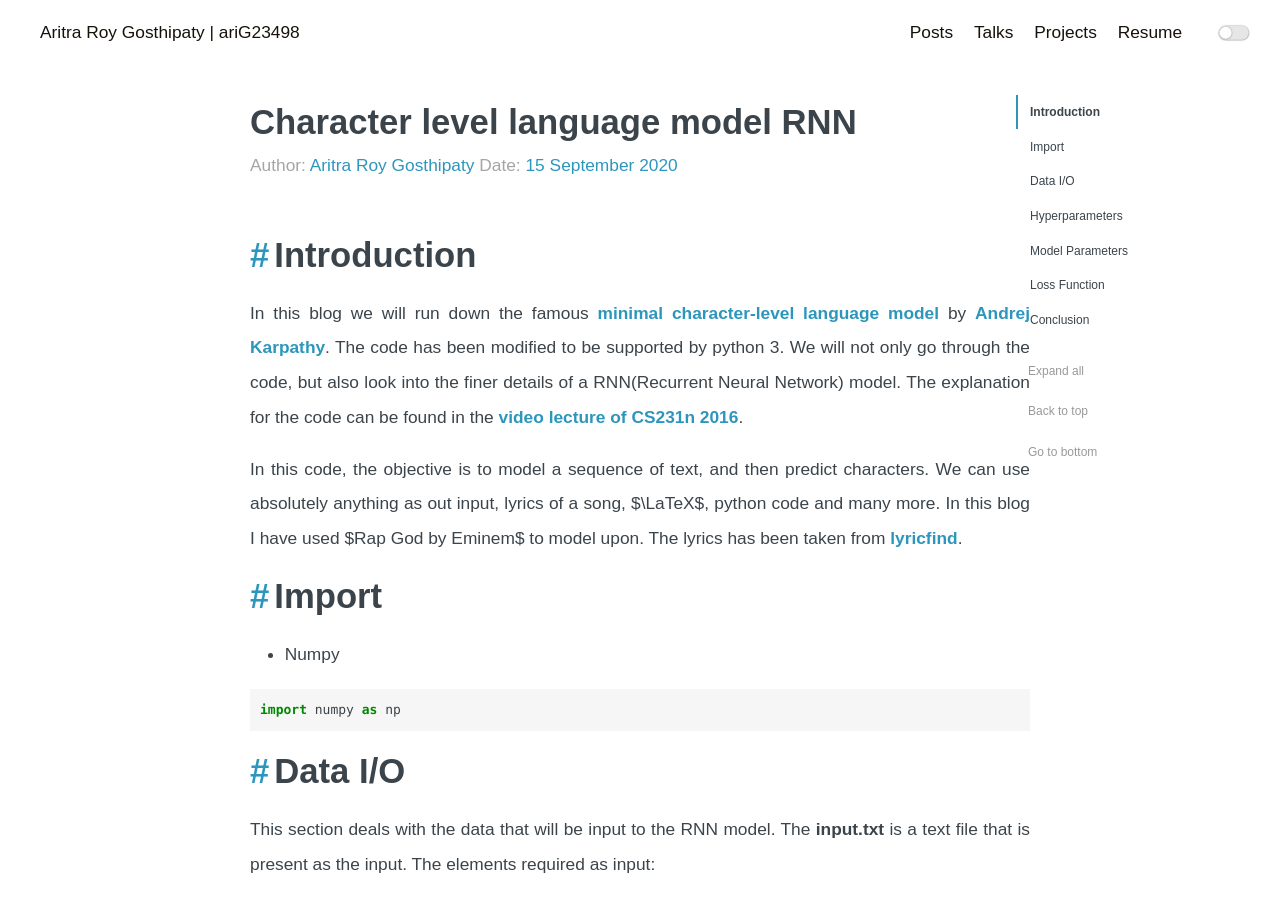
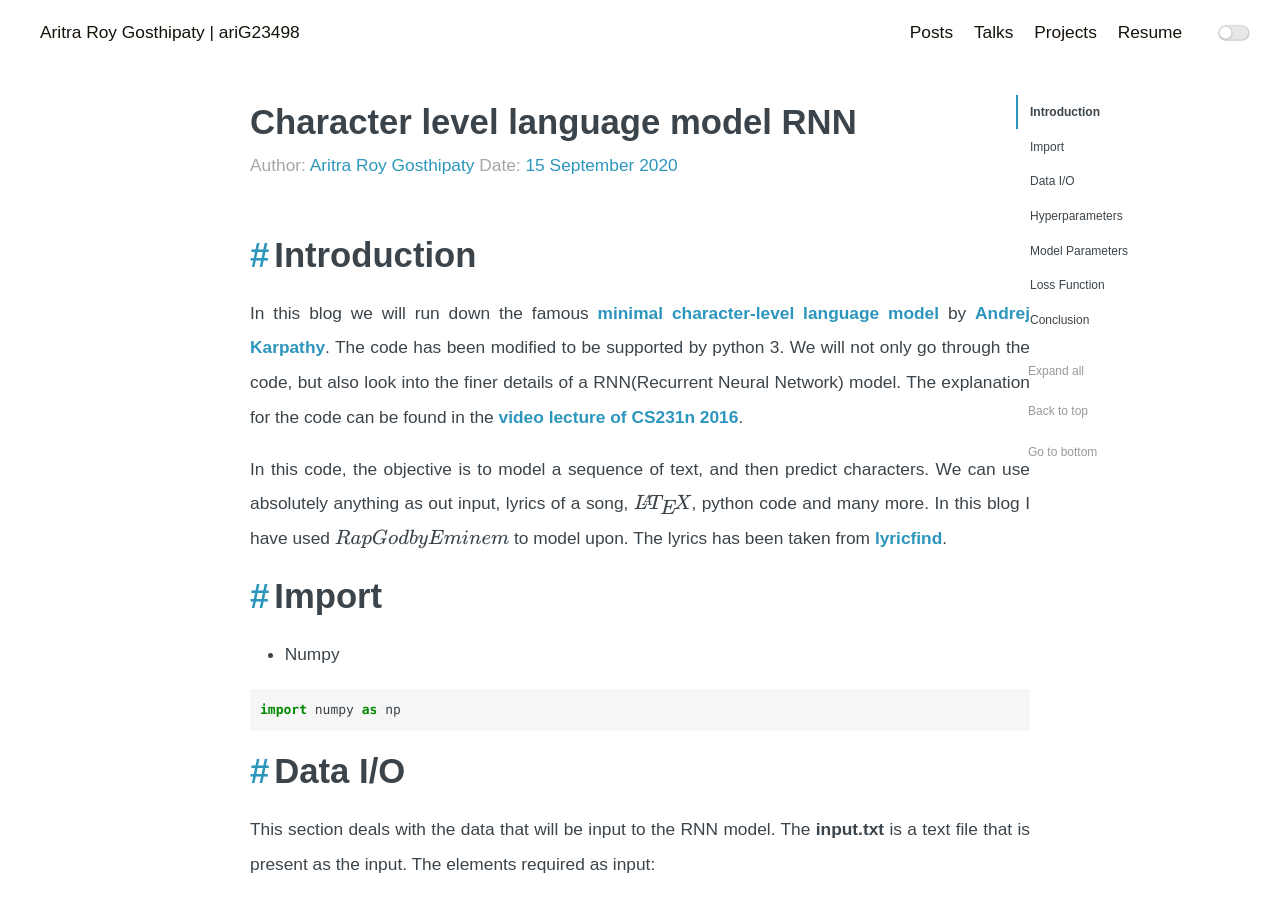
Before and after one commit to ariG23498/ariG23498.github.io, a Jekyll site: the page built from _posts/2020-09-15-Min-Char-RNN.md, in a window 1280 px wide and 900 px high. Built offline with Jekyll 4.4.1, drawn with Linux system fonts in a browser that asks for light colours; formulas are drawn with MathJax 3; comment, search, counter and statistics services are not loaded.

Commit message:
changes2

```diff
--- a/_posts/2020-09-15-Min-Char-RNN.md
+++ b/_posts/2020-09-15-Min-Char-RNN.md
@@ -16,7 +16,7 @@ permalink: /char-level-language-model
 In this blog we will run down the famous [minimal character-level language model](https://gist.github.com/karpathy/d4dee566867f8291f086) by [Andrej Karpathy](https://twitter.com/karpathy). The code has been modified to be supported by python 3.
 We will not only go through the code, but also look into the finer details of a RNN(Recurrent Neural Network) model. The explanation for the code can be found in the [video lecture of CS231n 2016](https://youtu.be/yCC09vCHzF8).
 
-In this code, the objective is to model a sequence of text, and then predict characters. We can use absolutely anything as out input, lyrics of a song, $\LaTeX$, python code and many more. In this blog I have used $Rap God by Eminem$ to model upon. The lyrics has been taken from [lyricfind](https://www.lyricfind.com/).
+In this code, the objective is to model a sequence of text, and then predict characters. We can use absolutely anything as out input, lyrics of a song, $$\LaTeX$$, python code and many more. In this blog I have used $$Rap God by Eminem$$ to model upon. The lyrics has been taken from [lyricfind](https://www.lyricfind.com/).
 # Import
 * Numpy
 
```
